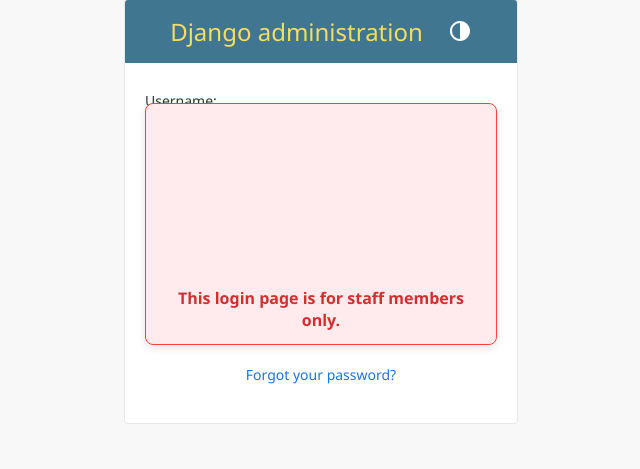
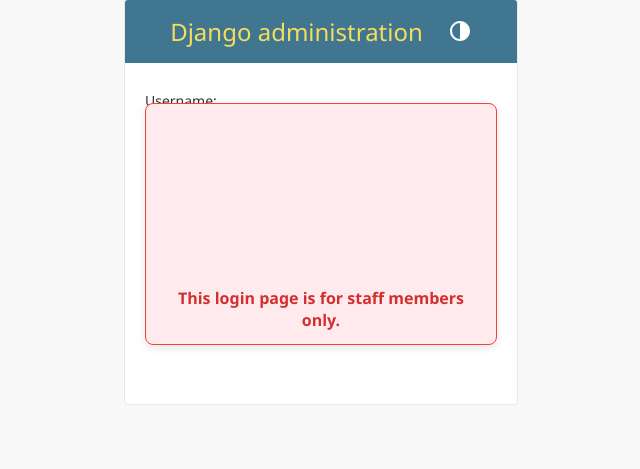
Before and after one commit to isam360/paranga_sms, a Django app: page /admin/login/ in a window 1280 px wide. Shown: the part 101-570 px from the top of the page, without its empty margins (319-959 px from the left). Run offline with Django 5.2, Linux system fonts and the light colour scheme.

Commit message:
Update login.html

```diff
--- a/templates/admin/login.html
+++ b/templates/admin/login.html
@@ -108,8 +108,8 @@ a {
 </div>
 
 <!-- Password reset link -->
-<div class="password-reset-link" style="margin-top: 12px; text-align: center;">
+<!-- <div class="password-reset-link" style="margin-top: 12px; text-align: center;">
     <a href="{% url 'password_reset' %}">Forgot your password?</a>
-</div>
+</div> -->
 
 {% endblock %}
```
